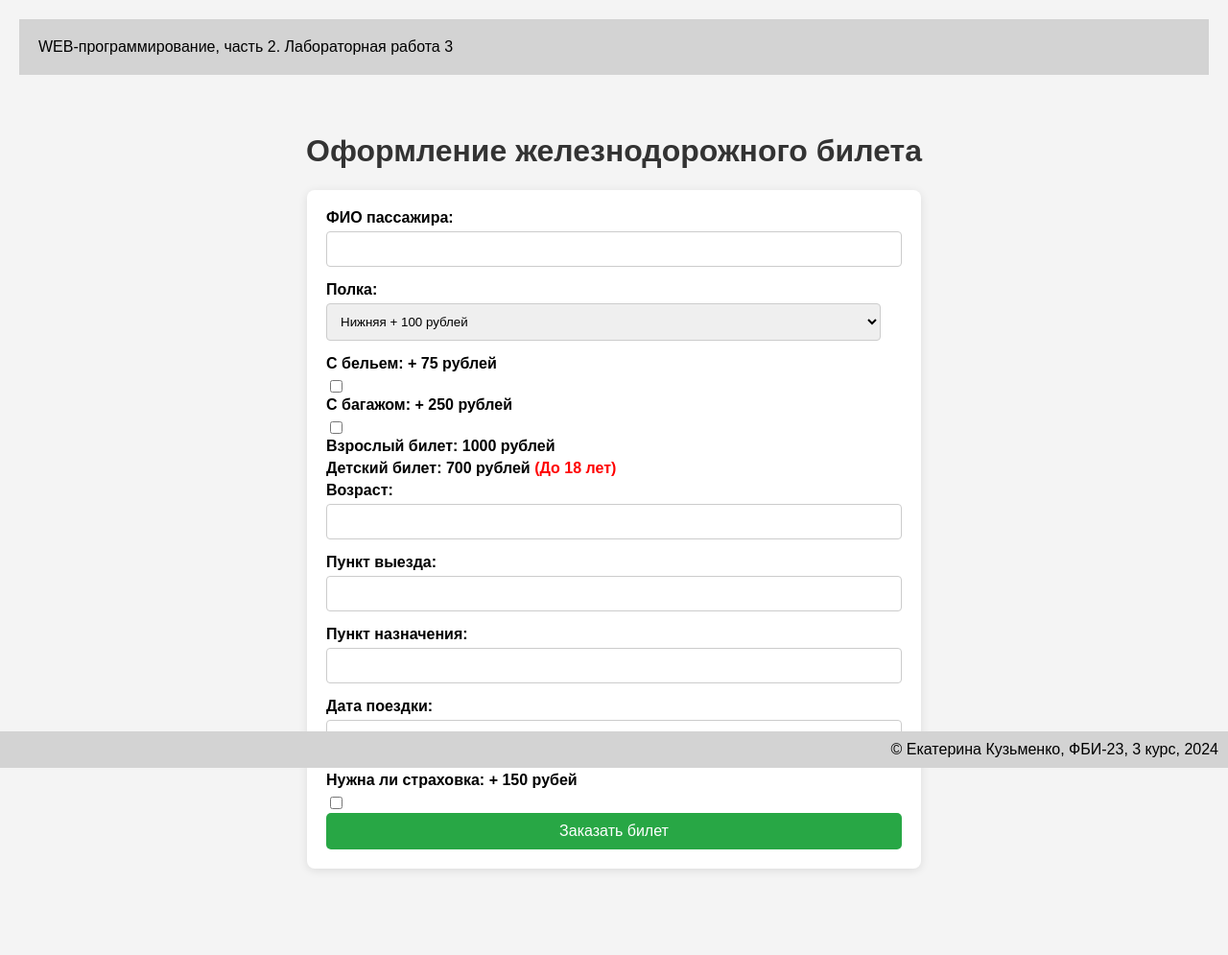
After one commit to Ekatuh/lapki-webki2semestr, a Flask app: page /lab3/bilet in a window 1280 px wide. The commit adds this page. Shown: the whole page at 96% size. Run offline with Flask 3, Linux system fonts and the light colour scheme.

Commit message:
Железнодорожный билет

```diff
--- a/lab3.py
+++ b/lab3.py
@@ -109,3 +109,47 @@ def settings():
 
     return make_response(render_template('lab3/settings.html', color=color,
                                          background=background, size=size, font_style=font_style))
+
+
+@lab3.route('/lab3/bilet', methods=['GET', 'POST'])
+def bilet():
+    if request.method == 'POST':
+        # Получаем данные из формы
+        fio = request.form['fio']
+        polka = request.form['polka']
+        belyo = request.form.get('belyo')
+        bagazh = request.form.get('bagazh')
+        vozrast = int(request.form['vozrast'])
+        punkt_vyezda = request.form['punkt_vyezda']
+        punkt_naznacheniya = request.form['punkt_naznacheniya']
+        data_poezdki = request.form['data_poezdki']
+        strahovka = request.form.get('strahovka')
+
+        # Проверяем валидность данных
+        if not all([fio, polka, vozrast, punkt_vyezda, punkt_naznacheniya, data_poezdki]):
+            return render_template('index.html', error='Заполните все поля!')
+        if vozrast < 1 or vozrast > 120:
+            return render_template('index.html', error='Некорректный возраст!')
+
+        # Рассчитываем стоимость билета
+        cena = 1000 if vozrast >= 18 else 700
+        if polka in ('нижняя', 'нижняя боковая'):
+            cena += 100
+        if belyo:
+            cena += 75
+        if bagazh:
+            cena += 250
+        if strahovka:
+            cena += 150
+
+
+        return render_template('lab3/ofrmbilet.html', fio=fio, polka=polka, belyo=belyo, bagazh=bagazh, vozrast=vozrast,
+                               punkt_vyezda=punkt_vyezda, punkt_naznacheniya=punkt_naznacheniya,
+                               data_poezdki=data_poezdki, strahovka=strahovka, cena=cena)
+
+    else:
+        return render_template('lab3/bilet.html')
+
+@lab3.route('/lab3/ofrmbilet')
+def ofrmbilet():
+    return render_template('lab3/ofrmbilet.html')
--- /dev/null
+++ b/templates/lab3/bilet.html
@@ -0,0 +1,122 @@
+{% extends "base.html" %}
+
+{% block lab %} Лабораторная работа 3 {% endblock %}
+
+{% block main %}
+<!DOCTYPE html>
+<html lang="ru">
+<head>
+    <meta charset="UTF-8">
+    <meta name="viewport" content="width=device-width, initial-scale=1.0">
+    <title>Железнодорожный билет</title>
+    <style>
+        body {
+            font-family: Arial, sans-serif;
+            background-color: #f4f4f4;
+            margin: 0;
+            padding: 20px;
+        }
+
+        h1 {
+            color: #333;
+            text-align: center;
+        }
+
+        form {
+            background-color: #fff;
+            border-radius: 8px;
+            box-shadow: 0 2px 10px rgba(0, 0, 0, 0.1);
+            max-width: 600px;
+            margin: 20px auto;
+            padding: 20px;
+        }
+
+        label {
+            display: block;
+            margin-bottom: 5px;
+            font-weight: bold;
+        }
+
+        input[type="text"],
+        input[type="number"],
+        input[type="date"],
+        select {
+            width: calc(100% - 22px);
+            padding: 10px;
+            margin-bottom: 15px;
+            border: 1px solid #ccc;
+            border-radius: 4px;
+        }
+
+        input[type="checkbox"] {
+            margin-right: 10px;
+        }
+
+        button {
+            background-color: #28a745;
+            color: white;
+            border: none;
+            padding: 10px 15px;
+            border-radius: 5px;
+            cursor: pointer;
+            font-size: 16px;
+            width: 100%;
+        }
+
+        button:hover {
+            background-color: #218838;
+        }
+
+        .error {
+            color: red;
+            text-align: center;
+            margin-bottom: 15px;
+        }
+    </style>
+</head>
+<body>
+    <h1>Оформление железнодорожного билета</h1>
+    {% if error %}
+        <p class="error">{{ error }}</p>
+    {% endif %}
+    <form method="POST">
+        <label for="fio">ФИО пассажира:</label>
+        <input type="text" id="fio" name="fio" required>
+
+        <label for="polka">Полка:</label>
+        <select id="polka" name="polka" required>
+            <option value="нижняя">Нижняя + 100 рублей</option>
+            <option value="верхняя">Верхняя</option>
+            <option value="верхняя боковая">Верхняя боковая</option>
+            <option value="нижняя боковая">Нижняя боковая + 100 рублей</option>
+        </select>
+
+        <label for="belyo">С бельем: + 75 рублей</label>
+        <input type="checkbox" id="belyo" name="belyo">
+
+        <label for="bagazh">С багажом: + 250 рублей</label>
+        <input type="checkbox" id="bagazh" name="bagazh">
+
+        <label for="vzrosl">Взрослый билет: 1000 рублей</label>
+        <label for="det">Детский билет: 700 рублей <b style="color: red;">(До 18 лет)</b></label>
+
+        <label for="vozrast">Возраст:</label>
+        <input type="number" id="vozrast" name="vozrast" min="1" max="120" required>
+
+        <label for="punkt_vyezda">Пункт выезда:</label>
+        <input type="text" id="punkt_vyezda" name="punkt_vyezda" required>
+
+        <label for="punkt_naznacheniya">Пункт назначения:</label>
+        <input type="text" id="punkt_naznacheniya" name="punkt_naznacheniya" required>
+
+        <label for="data_poezdki">Дата поездки:</label>
+        <input type="date" id="data_poezdki" name="data_poezdki" required>
+
+        <label for="strahovka">Нужна ли страховка: + 150 рубей</label>
+        <input type="checkbox" id="strahovka" name="strahovka">
+
+        <button type="submit">Заказать билет</button>
+    </form>
+</body>
+</html>
+{% endblock %}
--- a/templates/lab3/lab3.html
+++ b/templates/lab3/lab3.html
@@ -27,5 +27,8 @@
         <li>
             <a href="/lab3/settings">Цвета текста</a>
         </li>
+        <li>
+            <a href="/lab3/bilet">Железнодорожный билет</a>
+        </li>
     </ol>
 {% endblock %}
```
Also changed, not shown: templates/lab3/ofrmbilet.html (added, +69 -0 lines).
